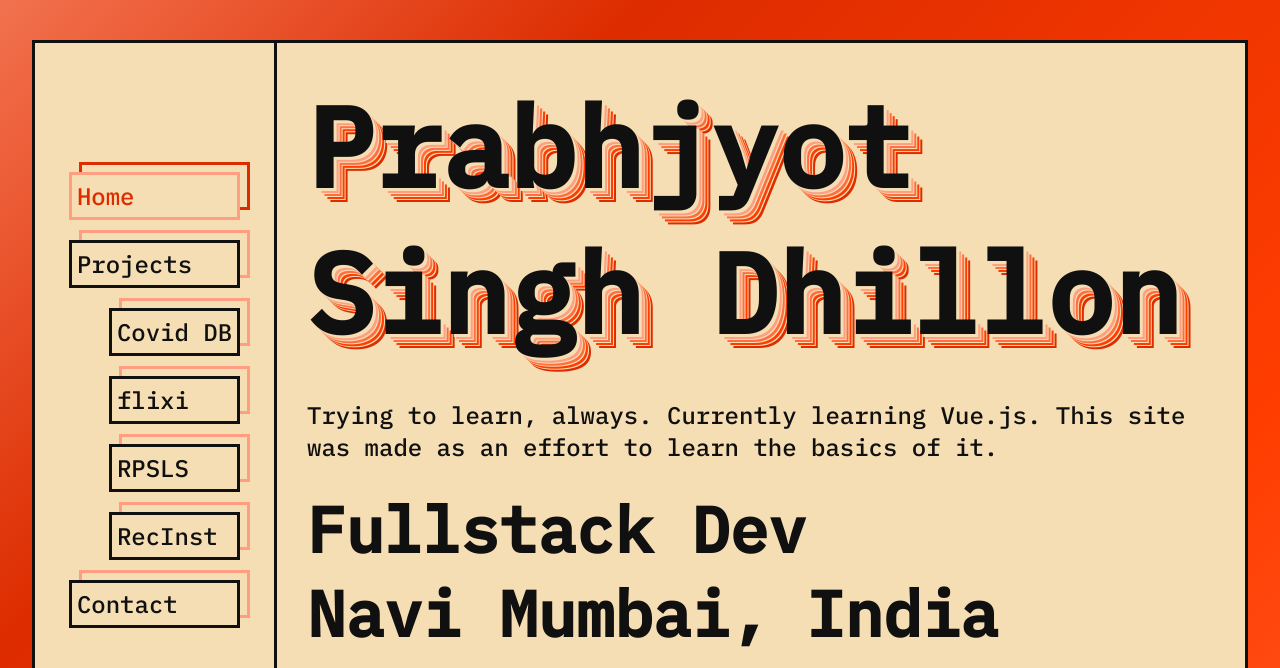
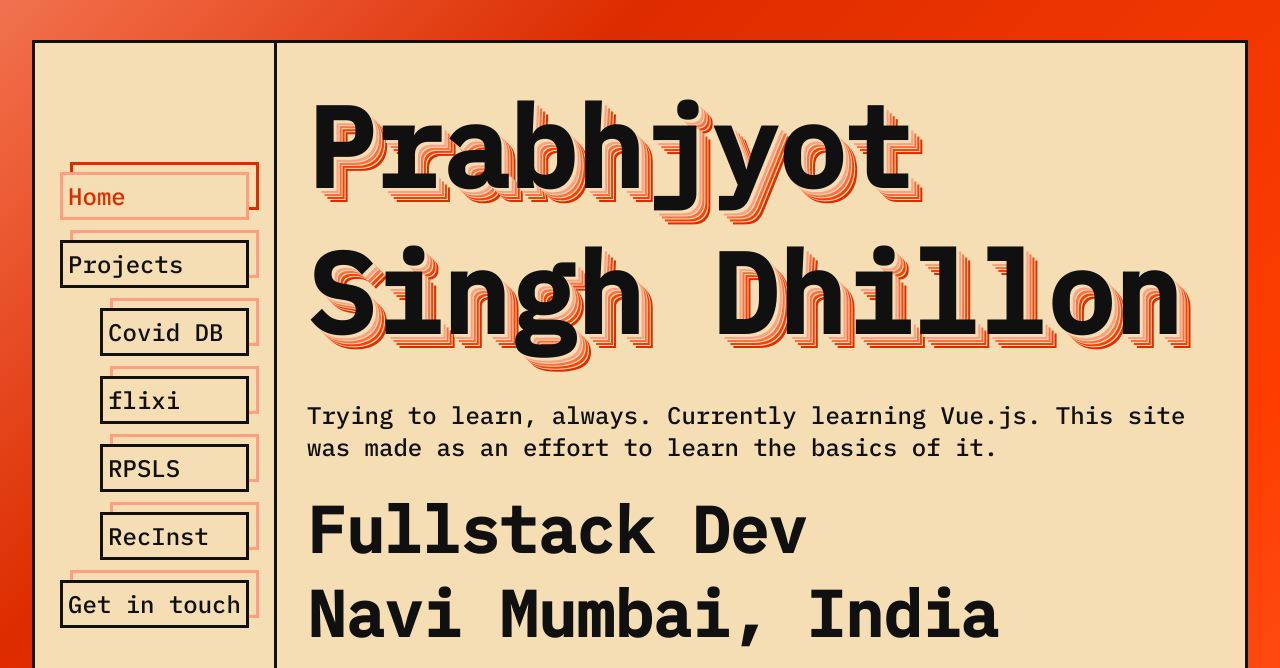
Before and after one commit to eclairsp/portfolio, a plain HTML site: page index.html in a window 1280 px wide. Shown: the top 668 px of the page. Drawn offline with Linux system fonts and the light colour scheme.

Commit message:
Renamed contact to get in touch

```diff
--- a/index.html
+++ b/index.html
@@ -187,7 +187,7 @@
                             </li>
                         </ul>
                         <li @click="menuNav('final')">
-                            Contact
+                            Get in touch
                         </li>
                     </ul>
                 </nav>
@@ -206,7 +206,7 @@
                         </li>
                     </ul>
                     <li :class="listClass('final')" @click="menuNav('final')">
-                        Contact
+                        Get in touch
                     </li>
                 </ul>
                 <ul class="social--list">
@@ -348,7 +348,7 @@
                 </section>
             </template>
             <section v-if="show[5]" :class="mainContentClass">
-                <h1 class="heading-hero">Contact</h1>
+                <h1 class="heading-hero">Get in touch</h1>
                 <h2 class="heading-3">Email - {{ info.contact.email }}</h2>
                 <form
                     class="form"
```
